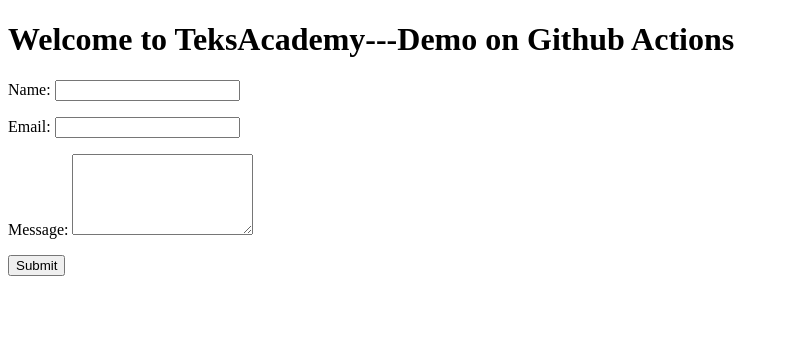
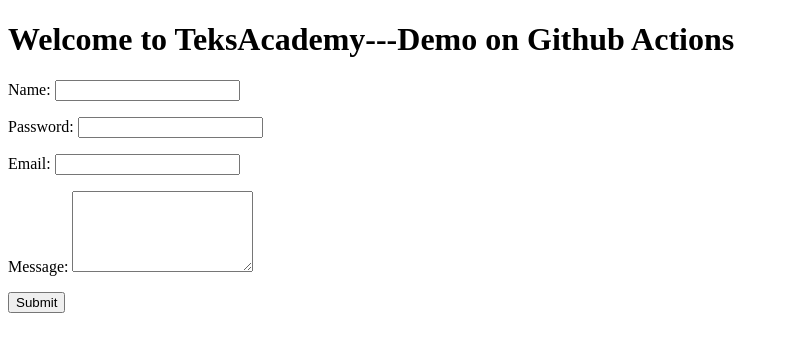
Before and after one commit to ravi-aws9823/deploy-to-s3-2pm, a plain HTML site: page index.html in a window 1280 px wide. Shown: the whole page, without its empty margins (0-789 px from the left). Drawn offline with Linux system fonts and the light colour scheme.

Commit message:
2nd commit

```diff
--- a/index.html
+++ b/index.html
@@ -13,6 +13,10 @@
         <p>
             <label for="name">Name:</label>
             <input type="text" id="name" name="user_name" required>
+        </p>
+         <p>
+            <label for="Password">Password:</label>
+            <input type="password" id="password" name="password" required>
         </p>
         <p>
             <label for="email">Email:</label>
```
